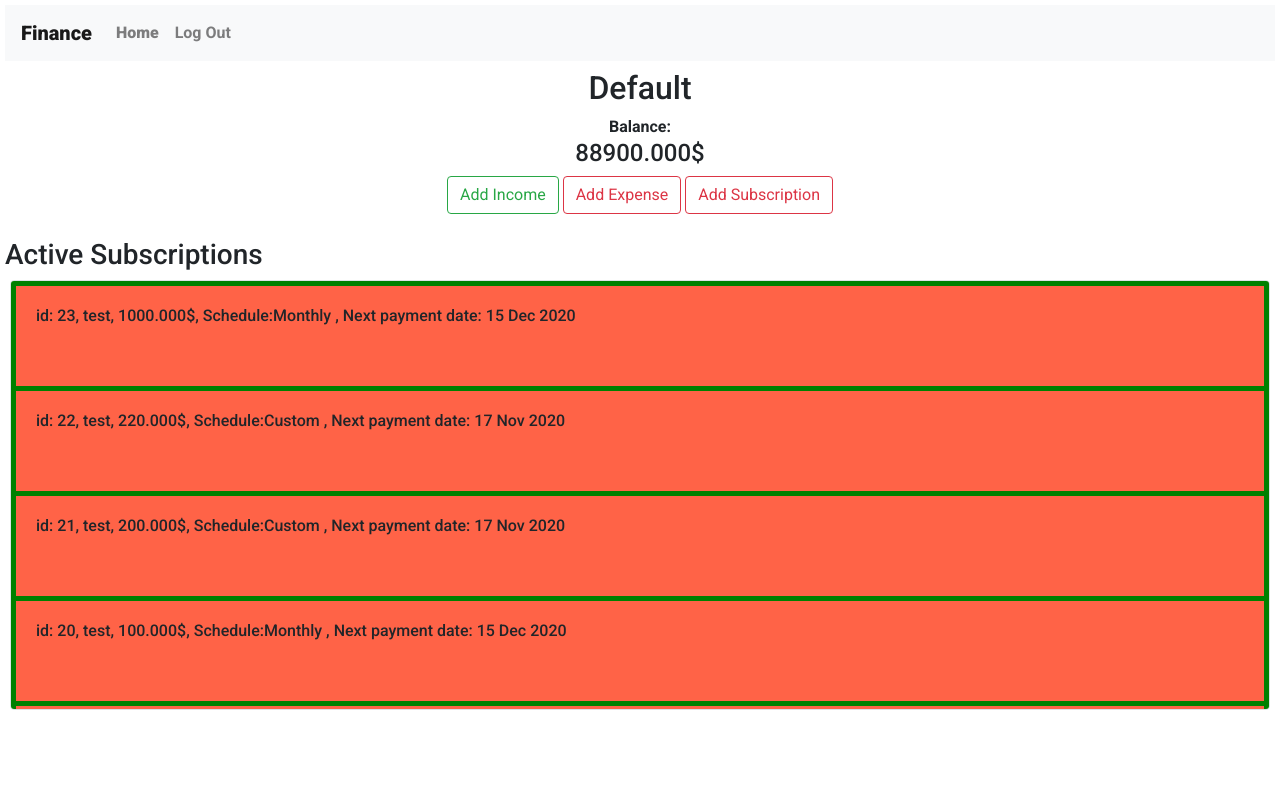
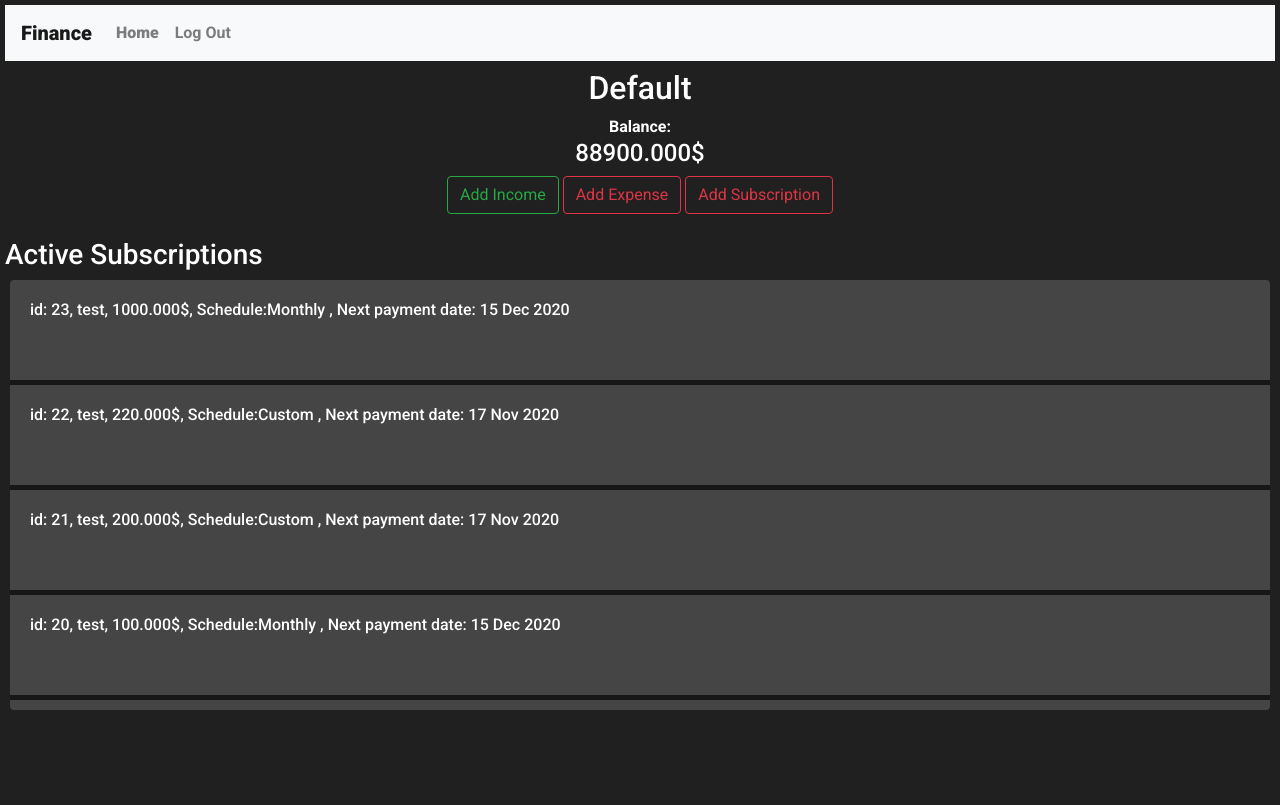
Before and after one commit to Evineit/Savings-django-webapp, a Django app: page / in a window 1280 px wide. Shown: the top 805 px of the page. Run offline with Django 3.2, Linux system fonts and the light colour scheme; a user stored in the database is signed in; data comes from the database, SQL or seed files in the repository; both versions use the stored data as it was after the commit; some libraries are stand-ins or nearby versions.

Commit message:
small styling

```diff
--- a/finance/static/finance/index.js
+++ b/finance/static/finance/index.js
@@ -175,7 +175,7 @@ function create_sub(payment){
     element.className = "subs"
     element.dataset.id = payment.id
     stop_button.innerText = "Stop"
-    stop_button.className = "btn btn-danger btn-hidden"
+    stop_button.className = "btn btn-outline-danger btn-hidden"
     stop_button.addEventListener('click', () =>{
         hide_payment(element)
         stop_payment(payment.id)
--- a/finance/static/finance/styles.css
+++ b/finance/static/finance/styles.css
@@ -1,5 +1,7 @@
 @import url("https://fonts.googleapis.com/css2?family=Roboto:ital,wght@0,100;0,300;0,400;0,500;0,700;0,900;1,100;1,300;1,400;1,500;1,700;1,900&display=swap");
 body {
+  color: white;
+  background-color: #202020;
   margin: 5px;
   font-family: "roboto", sans-serif;
   font-weight: 700;
@@ -11,15 +13,14 @@ div#content {
 
 div.subs-container {
   margin: 5px;
-  padding: 5px;
-  background-color: green;
+  background-color: #171717;
   height: 40vh;
   overflow: auto;
   text-align: justify;
 }
 div.subs-container .subs {
   height: 100px;
-  background-color: tomato;
+  background-color: #454545;
   margin: 0px 0px 5px 0px;
   padding: 20px;
   width: 100%;
--- a/finance/static/finance/styles.scss
+++ b/finance/static/finance/styles.scss
@@ -1,6 +1,8 @@
 @import url('https://fonts.googleapis.com/css2?family=Roboto:ital,wght@0,100;0,300;0,400;0,500;0,700;0,900;1,100;1,300;1,400;1,500;1,700;1,900&display=swap');
 
 body {
+  color: white;
+  background-color: #202020;
   margin: 5px;
   font-family: "roboto", sans-serif;
   font-weight: 700;
@@ -14,8 +16,8 @@ div#content {
 
 div.subs-container {
   margin: 5px;
-  padding: 5px;
-  background-color: green;
+  // padding: 5px;
+  background-color: #171717;
   // width: 100%;
   height: 40vh;
   overflow: auto;
@@ -23,7 +25,7 @@ div.subs-container {
 
   .subs {
     height: 100px;
-    background-color: tomato;
+    background-color: #454545;
     margin: 0px 0px 5px 0px;
     padding: 20px;
     width: 100%;
--- a/finance/templates/finance/index.html
+++ b/finance/templates/finance/index.html
@@ -66,7 +66,7 @@
         </div>
         <br>
         <h3>Active Subscriptions</h3>
-        <div class="subs-container rounded border">
+        <div class="subs-container rounded">
 
         </div>
         {% endif %}
--- a/finance/templates/finance/layout.html
+++ b/finance/templates/finance/layout.html
@@ -25,12 +25,6 @@
                     </li>
                 {% endif %}
                 {% if user.is_authenticated %}
-                    <!-- <li class="nav-item">
-                      <a class="nav-link" href="">All Posts</a>
-                    </li>
-                    <li class="nav-item">
-                        <a class="nav-link" href="">Following</a>
-                    </li> -->
                     <li class="nav-item">
                         <a class="nav-link" href="{% url 'logout' %}">Log Out</a>
                     </li>
```
Also changed, not shown: db.sqlite3, 1 other file.
